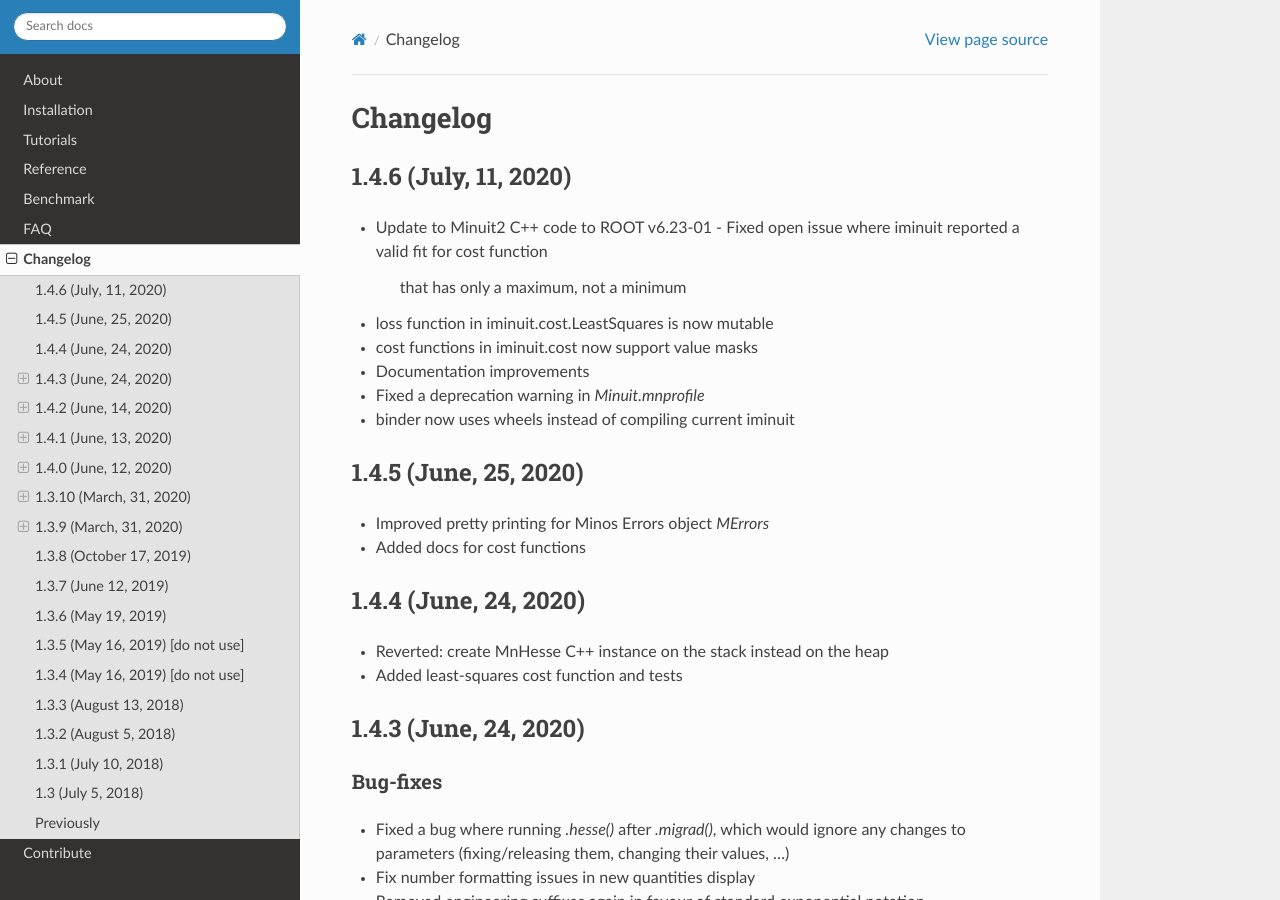
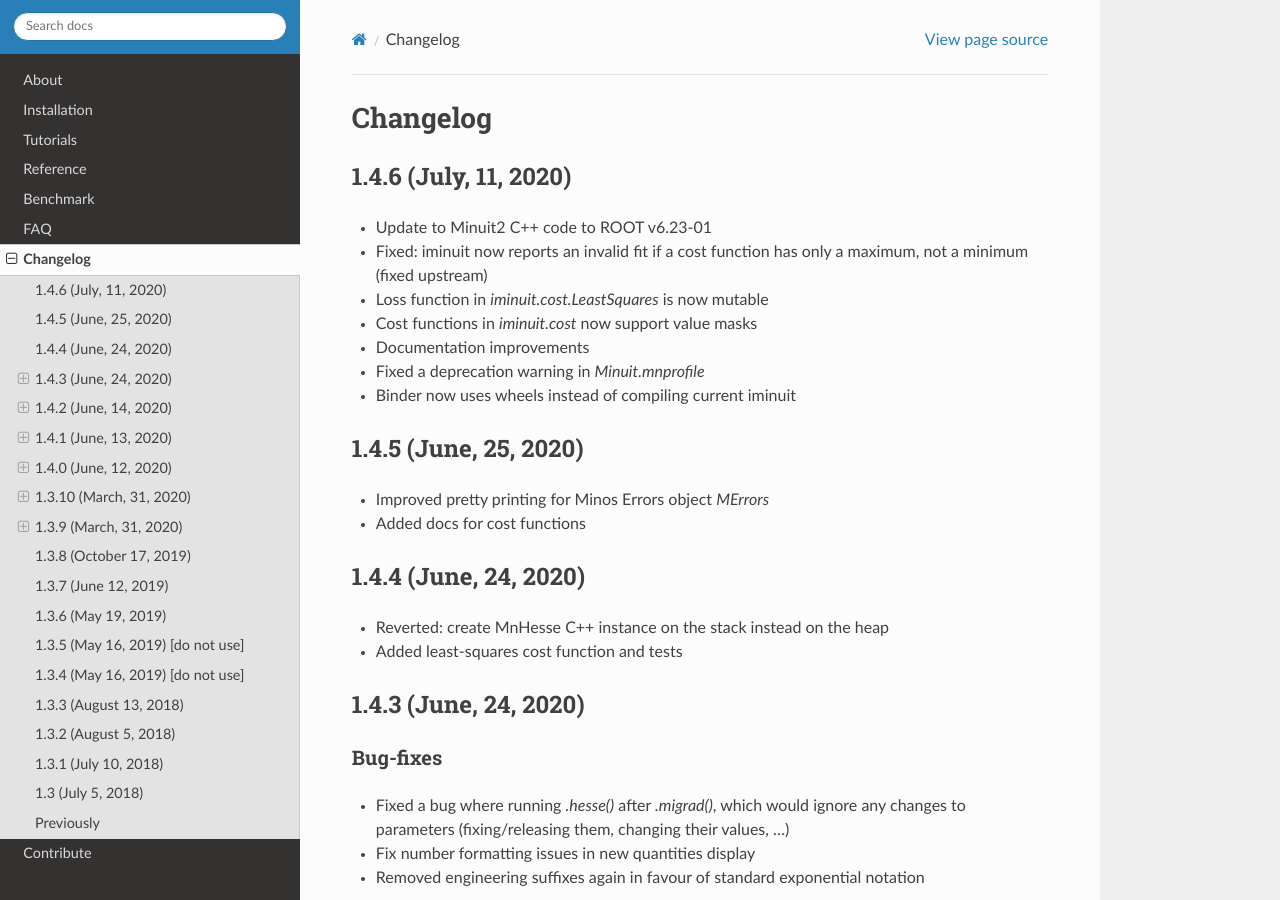
Before and after one commit to scikit-hep/iminuit, a Sphinx documentation site: the page built from doc/changelog.rst, in a window 1280 px wide and 900 px high. Built offline with Sphinx 7.4.7 and the Read the Docs theme 2.0.0, drawn with Linux system fonts in a browser that asks for light colours.

Commit message:
fixes to doc

```diff
--- a/doc/changelog.rst
+++ b/doc/changelog.rst
@@ -9,13 +9,12 @@ Changelog
 ----------------------
 
 - Update to Minuit2 C++ code to ROOT v6.23-01
-  - Fixed open issue where iminuit reported a valid fit for cost function
-    that has only a maximum, not a minimum
-- loss function in iminuit.cost.LeastSquares is now mutable
-- cost functions in iminuit.cost now support value masks
+- Fixed: iminuit now reports an invalid fit if a cost function has only a maximum, not a minimum (fixed upstream)
+- Loss function in `iminuit.cost.LeastSquares` is now mutable
+- Cost functions in `iminuit.cost` now support value masks
 - Documentation improvements
 - Fixed a deprecation warning in `Minuit.mnprofile`
-- binder now uses wheels instead of compiling current iminuit
+- Binder now uses wheels instead of compiling current iminuit
 
 1.4.5 (June, 25, 2020)
 ----------------------
```
